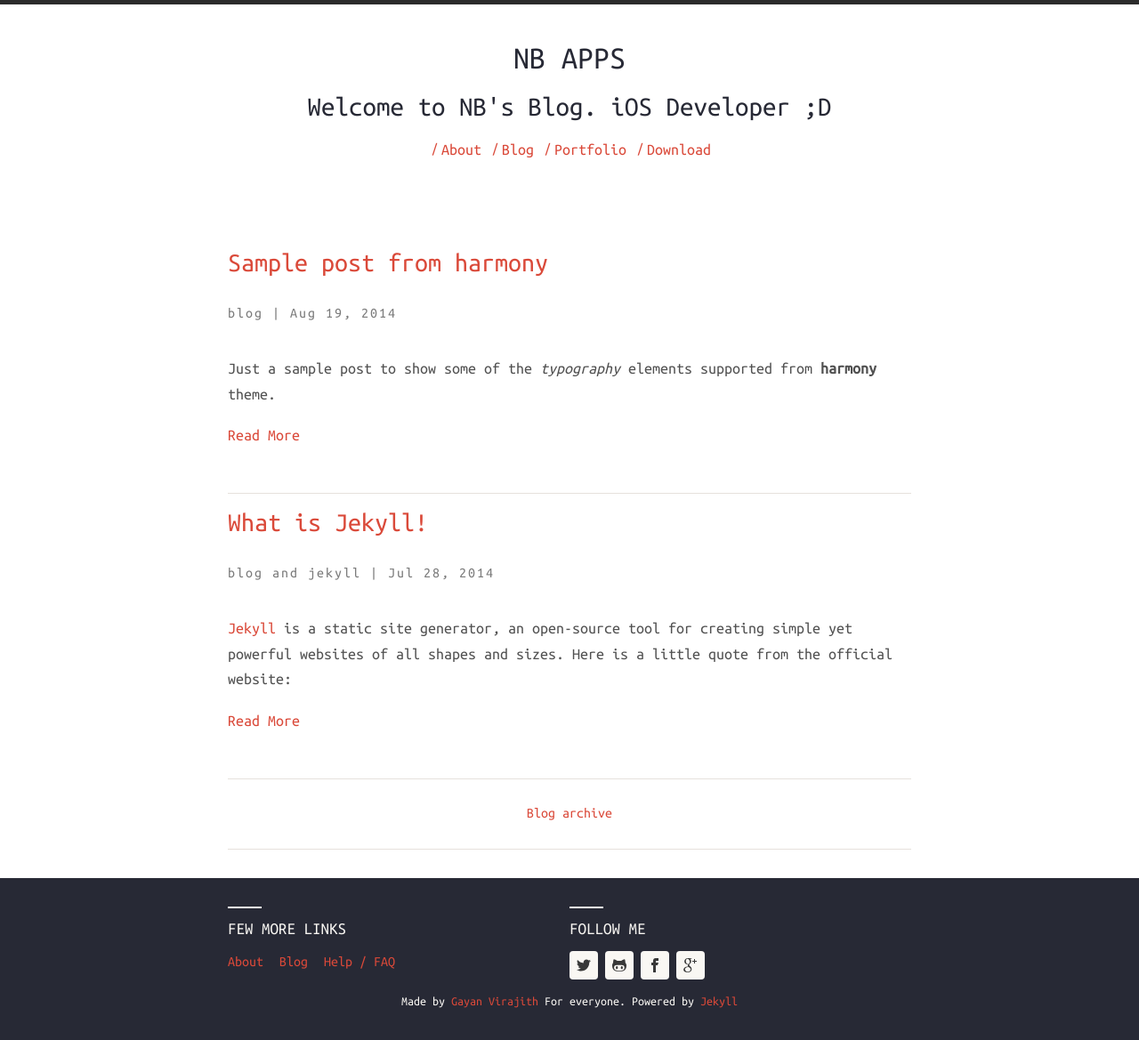
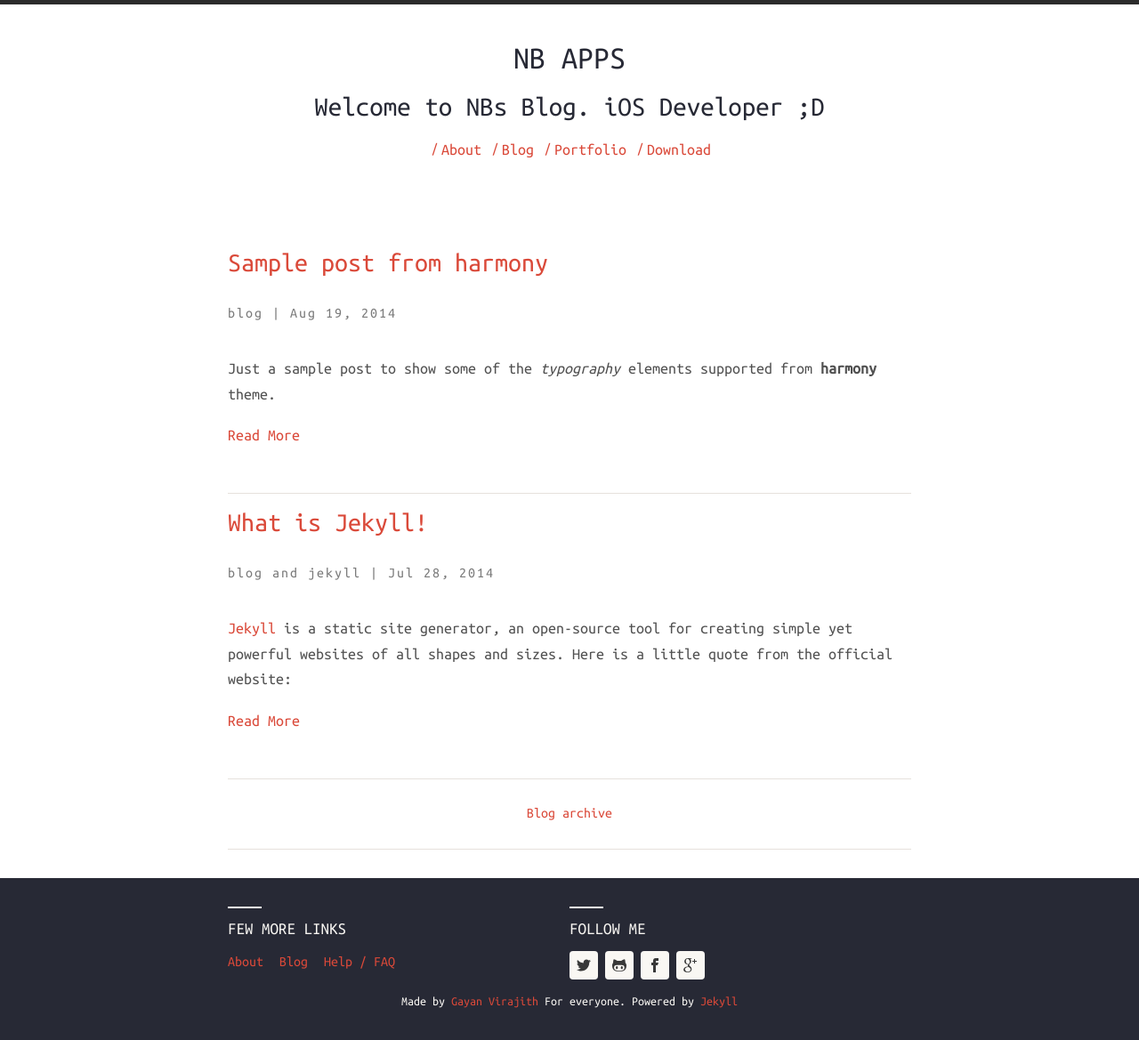
Before and after one commit to krazie99/krazie99.github.io, a Jekyll site: the page built from index.html, in a window 1280 px wide. Shown: the whole page at 89% size. Built offline with Jekyll 4.4.1, drawn with Linux system fonts in a browser that asks for light colours; nearby versions of some CDN libraries.

Commit message:
no message

```diff
--- a/_config.yml
+++ b/_config.yml
@@ -1,7 +1,7 @@
 # Harmony Jekyll theme general configurations
 
 # Base URL
-baseurl: /harmony
+baseurl: /
 
 # Site live URL
 url: http://krazie99.github.io
@@ -13,7 +13,7 @@
 harmony:
   name: NB APPS
   # Little description about your site
-  description: Welcome to NB's Blog. iOS Developer ;D
+  description: Welcome to NBs Blog. iOS Developer ;D
   # 'meta_description:' Write an awesome description for your new site here.
   # It will appear in your document head meta (for Google search results) and
   # in your feed.xml site description.
```
